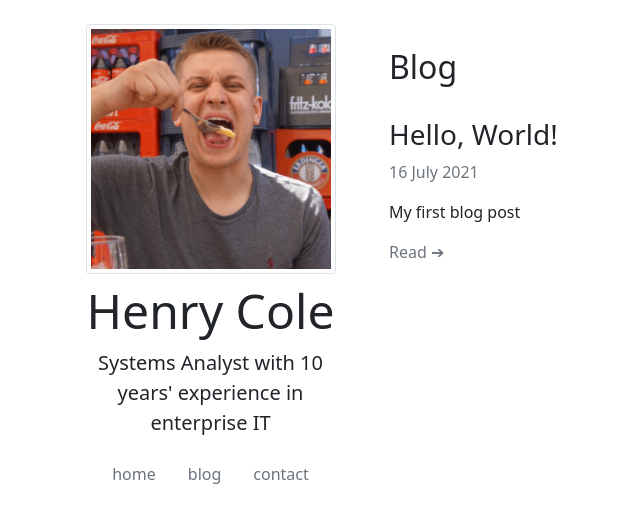
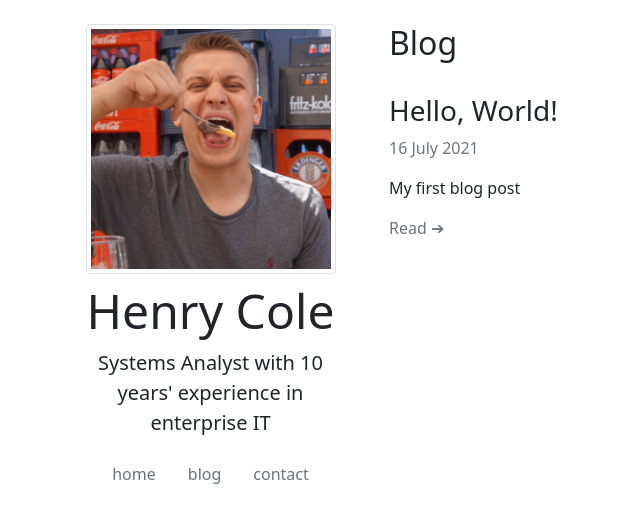
Before and after one commit to hcuk94/henry-personal-website, a Jekyll site: the page built from blog.html, in a window 1280 px wide. Shown: the top 523 px of the page, without its empty margins (2-642 px from the left). Built offline with Jekyll 4.4.1, drawn with Linux system fonts in a browser that asks for light colours.

Commit message:
blog page had header margin which it isn't supposed to

```diff
--- a/blog.html
+++ b/blog.html
@@ -3,7 +3,7 @@ layout: default
 ---
 <!-- Blog -->
 <div class="row">
-    <h2 class="mt-4">Blog</h2>
+    <h2>Blog</h2>
     <div class="posts">
       {% for post in site.posts %}
         <article class="post mt-4">
```
